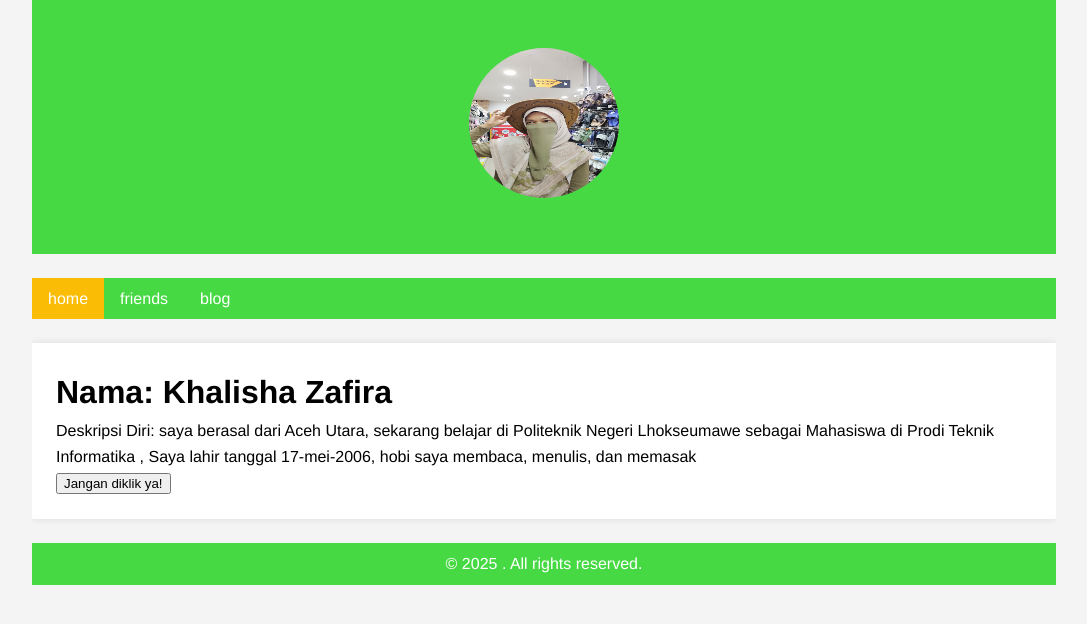
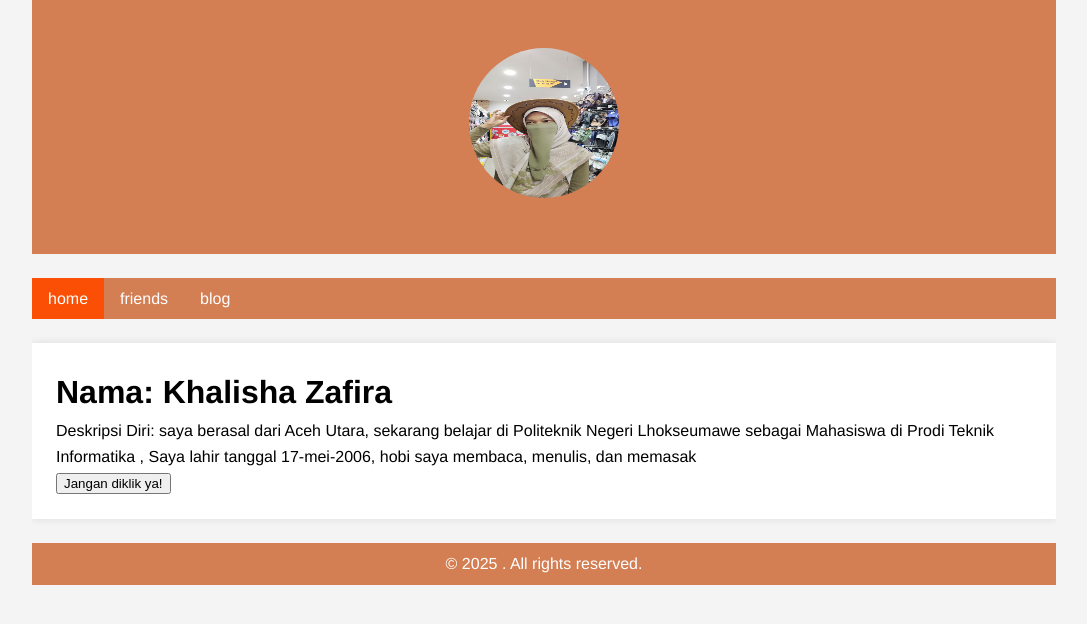
Before and after one commit to khalisha0zafira/khalisha0zafira.github.io, a Jekyll site: the page built from index.html, in a window 1280 px wide. Shown: the top 624 px of the page, without its empty margins (96-1183 px from the left). Built offline with Jekyll 4.4.1, drawn with Linux system fonts in a browser that asks for light colours.

Commit message:
ubah warna

```diff
--- a/_sass/main.scss
+++ b/_sass/main.scss
@@ -1,5 +1,5 @@
-$primary-color: #47d944;
-$secondary-color: #fbbc05;
+$primary-color: #d47e53;
+$secondary-color: #fb4f05;
 $font-stack: Helvetica, sans-serif;
 
 body,
```
